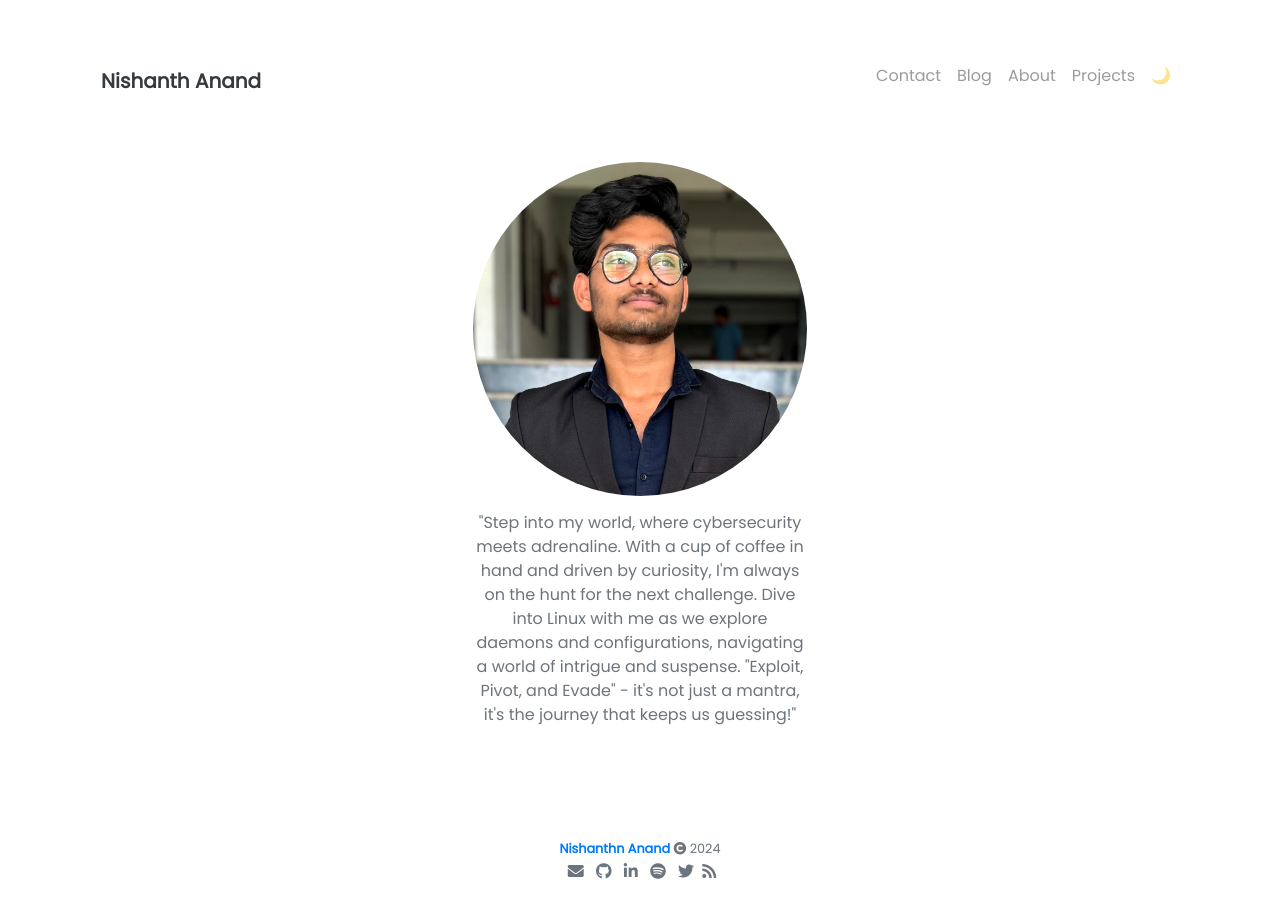
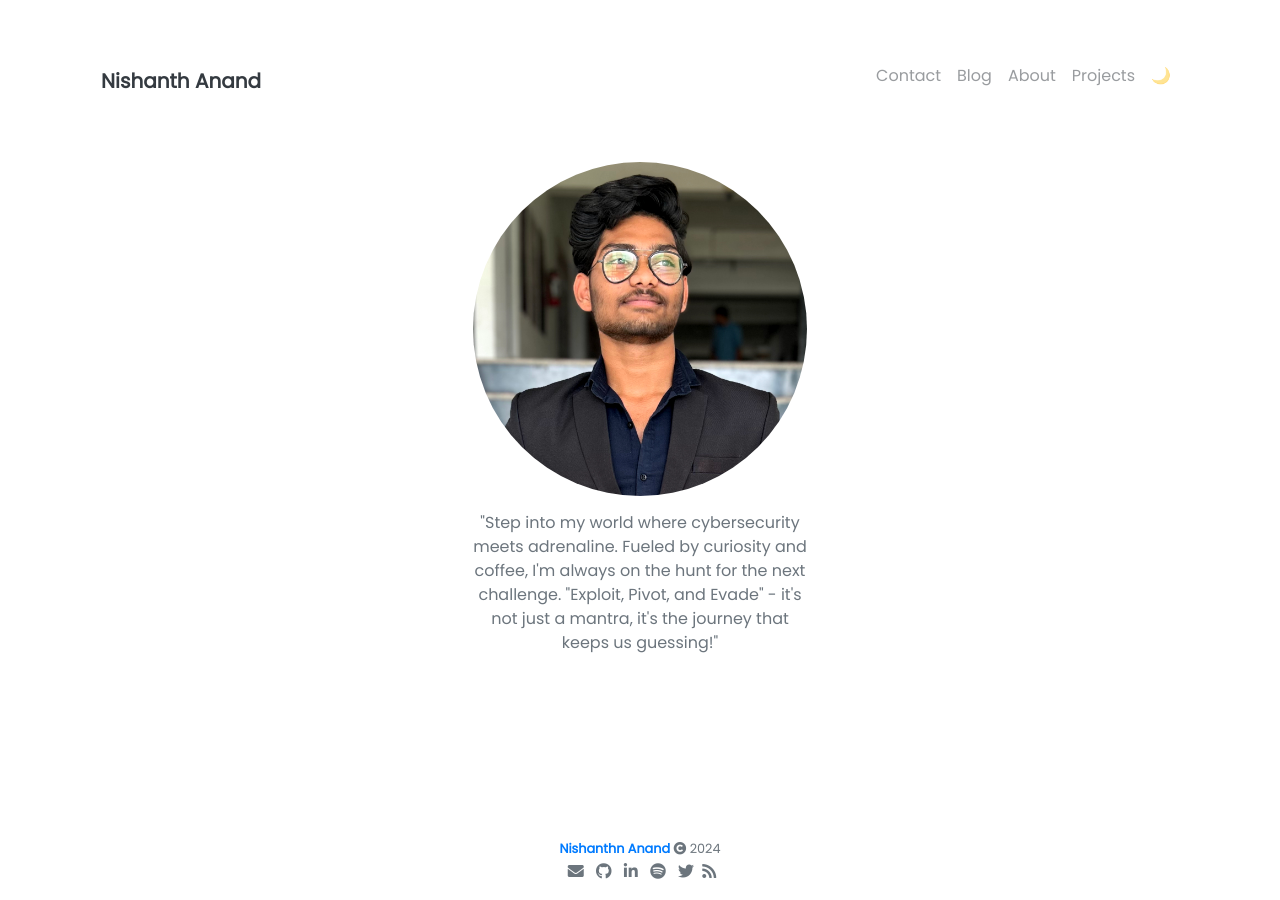
Before and after one commit to NishanthAnand21/official-portfolio, a Jekyll site: the page built from pages/index.md, in a window 1280 px wide. Built offline with Jekyll 4.4.1, drawn with Linux system fonts in a browser that asks for light colours; nearby versions of some CDN libraries.

Commit message:
Update _config.yml

```diff
--- a/_config.yml
+++ b/_config.yml
@@ -1,7 +1,7 @@
 ### Site Settings ###
 title               : Nishanth Anand
 description         : >-
-                      "Step into my world, where cybersecurity meets adrenaline. With a cup of coffee in hand and driven by curiosity, I'm always on the hunt for the next challenge. Dive into Linux with me as we explore daemons and configurations, navigating a world of intrigue and suspense. "Exploit, Pivot, and Evade" - it's not just a mantra, it's the journey that keeps us guessing!"
+                      "Step into my world where cybersecurity meets adrenaline. Fueled by curiosity and coffee,  I'm always on the hunt for the next challenge. "Exploit, Pivot, and Evade" - it's not just a mantra, it's the journey that keeps us guessing!"
 baseurl             : ""                     # Change to empty quotes if you are hosting your site at <your-username>.github.io directly
 repository          :      # Change to <your-username>/<your-username>.github.io (or remove it if you don't need remote projects)
 
```
